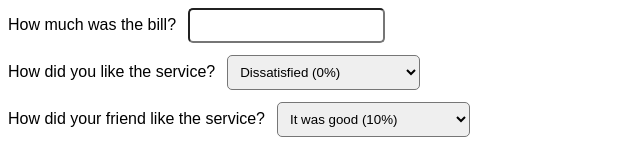
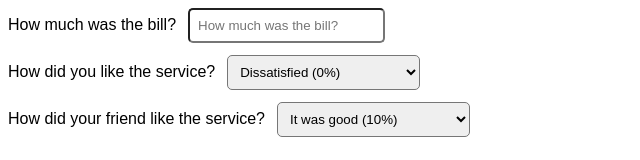
Before and after one commit to Gbangbolaoluwagbemiga/Tip-calculator, a React (Create React App) app: page / in a window 1280 px wide. Shown: the top 160 px of the page, without its empty margins (0-640 px from the left). Built offline with nearby package versions, Linux system fonts and the light colour scheme.

Commit message:
placeholder added

```diff
--- a/src/App.js
+++ b/src/App.js
@@ -35,7 +35,13 @@ function Bill({ cost, OnCost }) {
   return (
     <div>
       <p style={{ display: "inline" }}>How much was the bill?</p>
-      <input type="number" required value={cost} onChange={(e) => OnCost(e)} />
+      <input
+        type="number"
+        placeholder="How much was the bill?"
+        required
+        value={cost}
+        onChange={(e) => OnCost(e)}
+      />
     </div>
   );
 }
@@ -57,7 +63,7 @@ function FriendServiceRating({ friend, onRating }) {
     <div>
       <p style={{ display: "inline" }}>How did your friend like the service?</p>
       <select value={friend} onChange={(e) => onRating(e)}>
-      <option value="5"> Dissatisfied (0%) </option>
+        <option value="5"> Dissatisfied (0%) </option>
         <option value="5"> Not bad (5%) </option>
         <option value="10">It was good (10%)</option>
         <option value="20">Absolutely amazing (20%)</option>
```
